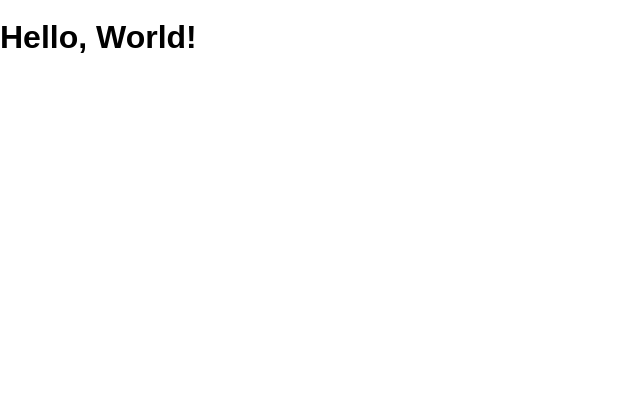
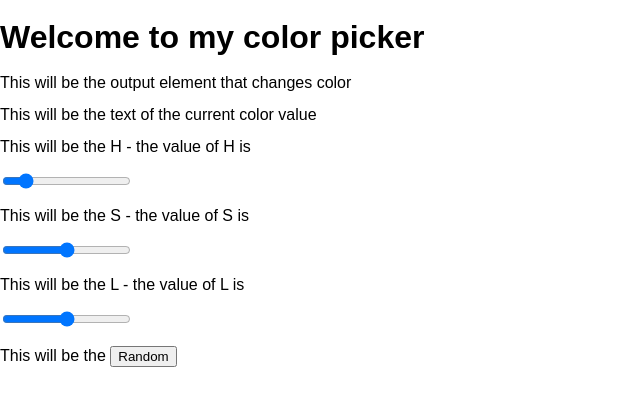
Before and after one commit to alsleaders/color-picker, a React (Create React App) app: page / in a window 1280 px wide. Shown: the top 406 px of the page, without its empty margins (0-640 px from the left). Built offline with nearby package versions, Linux system fonts and the light colour scheme.

Commit message:
all the sliders work

```diff
--- a/src/App.js
+++ b/src/App.js
@@ -1,9 +1,87 @@
 import React, { Component } from 'react'
 import HelloWorld from './components/HelloWorld'
+// import LSlider from './components/LSlider'
+// import SSlider from './components/SSlider'
+// import HSlider from './components/HSlider'
 
 class App extends Component {
+  state = {
+    valueH: 180,
+    HMessage: '',
+    valueS: 50,
+    SMessage: '',
+    valueL: 50,
+    LMessage: ''
+  }
+
+  changeH = event => {
+    // update valueH to whatever the slider is dropped to
+    console.log(event.target.value)
+    this.setState({
+      valueH: event.target.value,
+      HMessage: event.target.value
+    })
+    console.log(this.state.valueH)
+  }
+
+  changeS = event => {
+    // update valueS to whatever the slider is dropped to
+    console.log(event.target.value)
+    this.setState({
+      valueS: event.target.value,
+      SMessage: event.target.value
+    })
+    console.log(this.state.valueS)
+  }
+
+  changeL = event => {
+    // update valueH to whatever the slider is dropped to
+    console.log(event.target.value)
+    this.setState({
+      valueL: event.target.value,
+      LMessage: event.target.value
+    })
+    console.log(this.state.valueL)
+  }
+
   render() {
-    return <HelloWorld />
+    return (
+      <main>
+        <HelloWorld />
+        This will be the output element that changes color
+        <p>This will be the text of the current color value </p>
+        <p>This will be the H - the value of H is {this.state.HMessage}</p>
+        <input
+          type="range"
+          min="0"
+          max="360"
+          className="slider"
+          id="HSlider"
+          onChange={this.changeH}
+        />
+        <p>This will be the S - the value of S is {this.state.SMessage}</p>
+        <input
+          type="range"
+          min="0"
+          max="100"
+          className="slider"
+          id="SSlider"
+          onChange={this.changeS}
+        />
+        <p>This will be the L - the value of L is {this.state.LMessage}</p>
+        <input
+          type="range"
+          min="0"
+          max="100"
+          className="slider"
+          id="LSlider"
+          onChange={this.changeL}
+        />
+        <p>
+          This will be the <button>Random</button>
+        </p>
+      </main>
+    )
   }
 }
 
--- /dev/null
+++ b/src/components/HSlider.js
@@ -0,0 +1,21 @@
+import React, { Component } from 'react'
+
+class HSlider extends Component {
+  render() {
+    return (
+      <div>
+        <input
+          type="range"
+          min=""
+          max="360"
+          // value="180"
+          className="slider"
+          id="HSlider"
+          // onChange={this.changeValue}
+        />
+      </div>
+    )
+  }
+}
+
+export default HSlider
--- a/src/components/HelloWorld.js
+++ b/src/components/HelloWorld.js
@@ -2,7 +2,7 @@ import React, { Component } from 'react'
 
 class HelloWorld extends Component {
   render() {
-    return <h1>Hello, World!</h1>
+    return <h1>Welcome to my color picker</h1>
   }
 }
 
--- /dev/null
+++ b/src/components/LSlider.js
@@ -0,0 +1,20 @@
+import React, { Component } from 'react'
+
+class LSlider extends Component {
+  render() {
+    return (
+      <div>
+        <input
+          type="range"
+          min="0"
+          max="100"
+          // value="50"
+          className="slider"
+          id="LSlider"
+        />
+      </div>
+    )
+  }
+}
+
+export default LSlider
--- /dev/null
+++ b/src/components/SSlider.js
@@ -0,0 +1,20 @@
+import React, { Component } from 'react'
+
+class SSlider extends Component {
+  render() {
+    return (
+      <div>
+        <input
+          type="range"
+          min="0"
+          max="100"
+          // value="50"
+          className="slider"
+          id="SSlider"
+        />
+      </div>
+    )
+  }
+}
+
+export default SSlider
```
